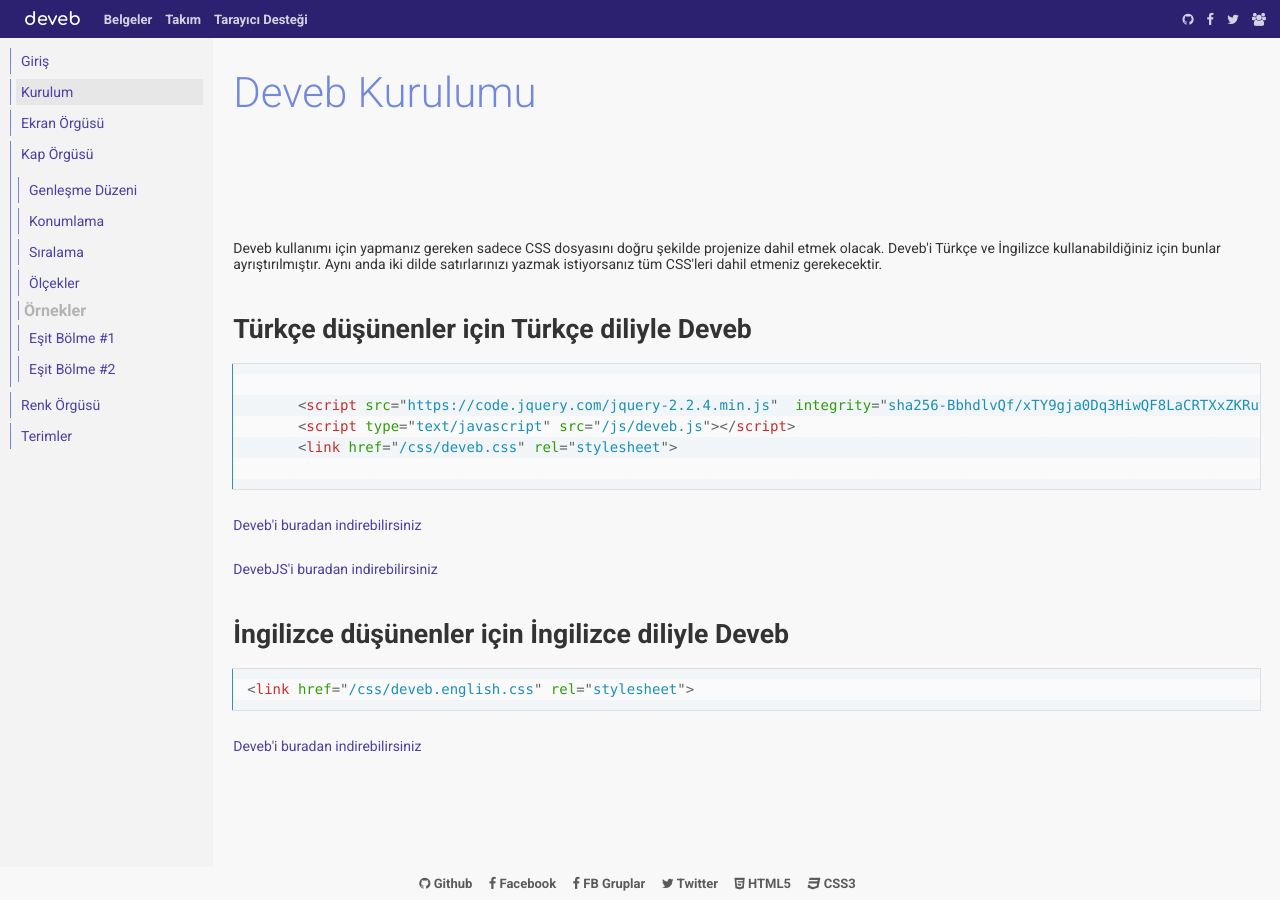
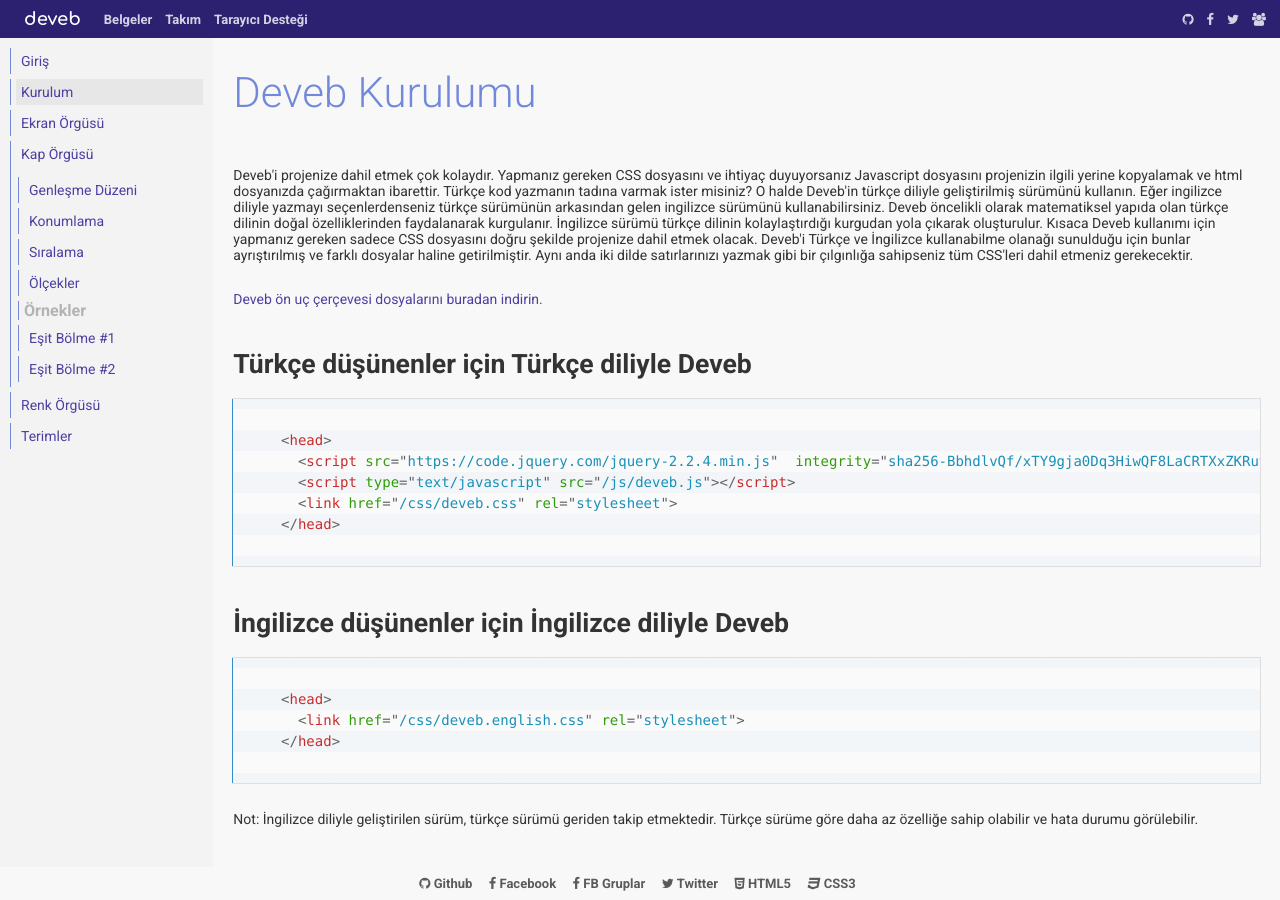
Before and after one commit to data-deveb/data-deveb.github.io, a Jekyll site: the page built from belgeler/kurulum.html, in a window 1280 px wide. Built offline with Jekyll 4.4.1, drawn with Linux system fonts in a browser that asks for light colours.

Commit message:
Güncelleme

```diff
--- a/belgeler/kurulum.html
+++ b/belgeler/kurulum.html
@@ -3,18 +3,36 @@
 title: Deveb Kurulumu
 ---
 <div data-gnl="1 1p">
-    <p>Deveb kullanımı için yapmanız gereken sadece CSS dosyasını doğru şekilde projenize dahil etmek olacak. Deveb'i Türkçe ve İngilizce kullanabildiğiniz için bunlar ayrıştırılmıştır. Aynı anda iki dilde satırlarınızı yazmak istiyorsanız tüm CSS'leri dahil etmeniz gerekecektir.</p>
+    <p>
+      Deveb'i projenize dahil etmek çok kolaydır. Yapmanız gereken CSS dosyasını
+      ve ihtiyaç duyuyorsanız Javascript dosyasını projenizin ilgili yerine kopyalamak
+      ve html dosyanızda çağırmaktan ibarettir. Türkçe kod yazmanın tadına varmak ister misiniz?
+      O halde Deveb'in türkçe diliyle geliştirilmiş sürümünü kullanın. Eğer ingilizce diliyle yazmayı
+      seçenlerdenseniz türkçe sürümünün arkasından gelen ingilizce sürümünü kullanabilirsiniz.
+      Deveb öncelikli olarak matematiksel yapıda olan türkçe dilinin doğal özelliklerinden faydalanarak kurgulanır.
+      İngilizce sürümü türkçe dilinin kolaylaştırdığı kurgudan yola çıkarak oluşturulur.
+      Kısaca Deveb kullanımı için yapmanız gereken sadece CSS dosyasını doğru şekilde projenize
+      dahil etmek olacak. Deveb'i Türkçe ve İngilizce kullanabilme olanağı sunulduğu için bunlar
+      ayrıştırılmış ve farklı dosyalar haline getirilmiştir. Aynı anda iki dilde satırlarınızı yazmak
+      gibi bir çılgınlığa sahipseniz tüm CSS'leri dahil etmeniz gerekecektir.
+    </p>
+    <p><a href="https://github.com/data-deveb/data-deveb.github.io/releases/download/s0.1-ilkel/deveb-s0.1-ilkel.zip">Deveb ön uç çerçevesi dosyalarını buradan indirin.</a></p>
 
     <h2>Türkçe düşünenler için Türkçe diliyle Deveb</h2>
     <pre data-gnl="1 1p"><code class="language-html">
+    &lt;head&gt;
       &lt;script src=&quot;https://code.jquery.com/jquery-2.2.4.min.js&quot;  integrity=&quot;sha256-BbhdlvQf/xTY9gja0Dq3HiwQF8LaCRTXxZKRutelT44=&quot;  crossorigin=&quot;anonymous&quot;&gt;&lt;/script&gt;
       &lt;script type=&quot;text/javascript&quot; src=&quot;/js/deveb.js&quot;&gt;&lt;/script&gt;
       &lt;link href=&quot;/css/deveb.css&quot; rel=&quot;stylesheet&quot;&gt;
+    &lt;/head&gt;
     </code></pre>
-    <p><a href="https://data-deveb.github.io/assets/css/deveb.css">Deveb'i buradan indirebilirsiniz</a></p>
-    <p><a href="https://data-deveb.github.io/assets/js/deveb.js">DevebJS'i buradan indirebilirsiniz</a></p>
 
     <h2>İngilizce düşünenler için İngilizce diliyle Deveb</h2>
-    <pre data-gnl="1 1p"><code class="language-html">&lt;link href=&quot;/css/deveb.english.css&quot; rel=&quot;stylesheet&quot;&gt;</code></pre>
-    <p><a href="https://data-deveb.github.io/assets/css/deveb.english.css">Deveb'i buradan indirebilirsiniz</a></p>
+    <pre data-gnl="1 1p"><code class="language-html">
+    &lt;head&gt;
+      &lt;link href=&quot;/css/deveb.english.css&quot; rel=&quot;stylesheet&quot;&gt;
+    &lt;/head&gt;
+    </code></pre>
+
+    <p>Not: İngilizce diliyle geliştirilen sürüm, türkçe sürümü geriden takip etmektedir. Türkçe sürüme göre daha az özelliğe sahip olabilir ve hata durumu görülebilir.</p>
 </div>
```
